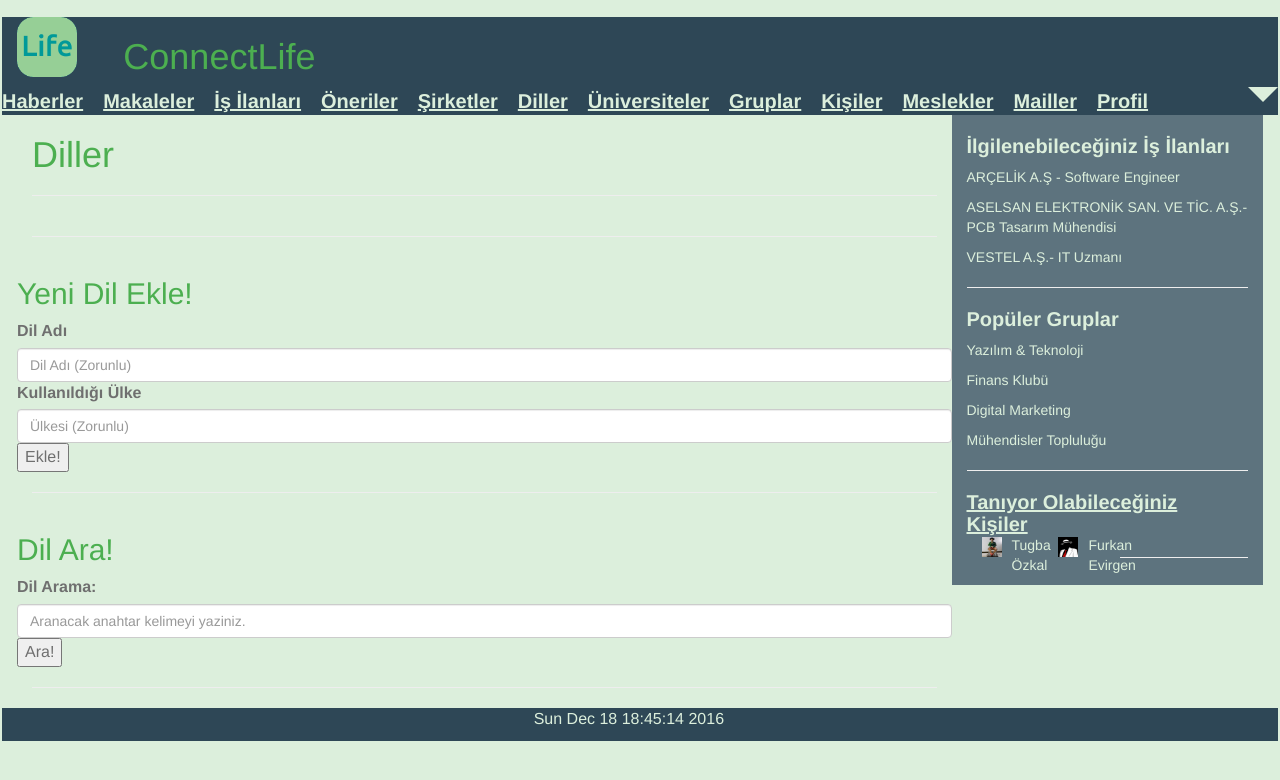
After one commit to orhanse/ConnectLife, a Flask app: page /diller in a window 1280 px wide. The commit adds this page. Shown: the top 780 px of the page. Run offline with Flask 2, Linux system fonts and the light colour scheme; data that the repository does not hold is empty; some libraries are stand-ins or nearby versions.

Commit message:
Dil Tablosu oluşturuldu. -Dil tablosu içeriği oluşturuldu. -Arama, güncelleme, silme ve ekleme fonksiyonları tanımlandı. -Database'e diller eklendi. -Server.py da diller sayfası ile ilgili gerekli eklemeler yapıldı. -Diller.py oluşturuldu.

```diff
--- a/server.py
+++ b/server.py
@@ -19,6 +19,7 @@ from meslekler import *
 from mailler import *
 from makaleler import *
 from oneriler import *
+from diller import *
 
 app = Flask(__name__)
 
@@ -783,6 +784,70 @@ def sirketler_update_page(sirket_id):
             connection.commit()
             return redirect(url_for('sirketler_sayfasi'))
 
+@app.route('/diller/initdb')
+def initialize_database_dil():
+    connection = dbapi2.connect(app.config['dsn'])
+    cursor =connection.cursor()
+    cursor.execute('''
+    DROP TABLE IF EXISTS DIL CASCADE;
+    ''')
+
+    init_diller_db(cursor)
+    connection.commit()
+    return redirect(url_for('home_page'))
+
+@app.route('/diller', methods = ['GET', 'POST'])
+def diller_sayfasi():
+    connection = dbapi2.connect(app.config['dsn'])
+    cursor = connection.cursor()
+    if request.method == 'GET':
+        now = datetime.datetime.now()
+        query = "SELECT ID, NAME, ULKESI FROM DIL"
+
+        cursor.execute(query)
+        dil=cursor.fetchall()
+        return render_template('diller.html', dil = dil, current_time=now.ctime())
+    elif "add" in request.form:
+        dil = Dil(request.form['name'],
+                     request.form['ulkesi'])
+
+        add_dil(cursor, request, dil)
+
+        connection.commit()
+        return redirect(url_for('diller_sayfasi'))
+    elif "search" in request.form:
+        aranan = request.form['aranan'];
+        query = """SELECT ID,NAME, ULKESI FROM DIL WHERE NAME LIKE %s"""
+
+
+        cursor.execute(query,[aranan])
+        dil=cursor.fetchall()
+        now = datetime.datetime.now()
+        return render_template('dil_ara.html', dil = dil, current_time=now.ctime(), sorgu = aranan)
+
+
+@app.route('/diller/<dil_id>', methods=['GET', 'POST'])
+def diller_update_page(dil_id):
+    connection = dbapi2.connect(app.config['dsn'])
+    cursor = connection.cursor()
+    if request.method == 'GET':
+        query = """SELECT * FROM DIL WHERE (ID = %s)"""
+        cursor.execute(query,dil_id)
+        dil = cursor.fetchall()
+        now = datetime.datetime.now()
+        return render_template('dil_guncelle.html', dil = dil, current_time=now.ctime())
+    elif request.method == 'POST':
+        if "update" in request.form:
+            dil1 = Dil(request.form['name'],
+                     request.form['ulkesi'])
+            update_diller(cursor, request.form['dil_id'], dil1)
+            connection.commit()
+            return redirect(url_for('diller_sayfasi'))
+        elif "delete" in request.form:
+            delete_diller(cursor, dil_id)
+            connection.commit()
+            return redirect(url_for('diller_sayfasi'))
+
 
 
 if __name__ == '__main__':
--- /dev/null
+++ b/templates/diller.html
@@ -0,0 +1,54 @@
+{% extends "home.html" %}
+
+{% block title %} Diller {% endblock %}
+
+{% block content %}
+
+	<h1>Diller</h1>
+	<form action="{{ url_for('diller_sayfasi')}}" method = "post">
+
+<hr>
+<div class = "row">
+	{% for id, name, ulkesi in dil%}
+	<div class = "col-md-3">
+		<!-- Title -->
+		<h2>{{name}}</h2>
+		<!-- Description -->
+		<p style= "font-size: 13pt;color: #00CED1;">Ülkesi: {{ulkesi}}</p>
+		<a class="btn btn-large btn-info" href= "{{ url_for('diller_update_page',dil_id=id)}}">Dili Düzenle</a>
+	</div>
+	{% endfor %}
+</div>
+</form>
+	<hr>
+	<div class = "row">
+
+		<!-- Yeni Dil ekleme sayfası  -->
+		    <h2>Yeni Dil Ekle!</h2>
+            <form id="add" action="{{ url_for('diller_sayfasi')}}" method = "post">
+                  <div class="form-dil">
+  						<label for="usr">Dil Adı</label>
+				  		<input class="form-control" size="7" form ="add" type="text" placeholder="Dil Adı (Zorunlu)" name="name" required="required">
+				  </div>
+                  <div class="form-dil">
+				  		<label for="usr">Kullanıldığı Ülke</label>
+						<input class="form-control" size="7" form ="add" type="text" placeholder="Ülkesi (Zorunlu)" name="ulkesi">
+				  </div>
+
+                  <input class="add" form="add" id="diller_form_add" value="Ekle!" name="add" type="submit">
+			</form>
+
+		</div>
+		<hr>
+		<div class = "row">
+			<h2>Dil Ara!</h2>
+			<form id="search" action="{{ url_for('diller_sayfasi')}}" method = "post">
+				<div class="form-dil">
+				  		<label for="usr">Dil Arama:</label>
+		          		<input class="form-control" size="7" form ="search" type="text" placeholder="Aranacak anahtar kelimeyi yaziniz." name="aranan">
+				  </div>
+                  <input class="search" form="search" id="diller_form_add" value="Ara!" name="search" type="submit">
+            </form>
+		</div>
+
+{% endblock %}
--- a/templates/home.html
+++ b/templates/home.html
@@ -42,6 +42,7 @@
 	    <a id="navlink" href = "{{ url_for('isilanlari_sayfasi') }}">İş İlanları</a>
 	    <a id="navlink" href = "{{ url_for('oneriler_sayfasi') }}">Öneriler</a>
 	    <a id="navlink" href = "{{ url_for('sirketler_sayfasi') }}">Şirketler</a>
+	    <a id="navlink" href = "{{ url_for('diller_sayfasi') }}">Diller</a>
 	    <a id="navlink"  href = "{{ url_for('universiteler_sayfasi') }}">Üniversiteler</a>
 	    <a id="navlink"  href="{{ url_for('gruplar_sayfasi') }}">Gruplar</a>
 	    <a id="navlink"  href="{{ url_for('kisiler_sayfasi') }}">Kişiler</a>
```
Also changed, not shown: diller.py (added, +76 -0 lines), templates/dil_ara.html (added, +28 -0 lines), templates/dil_guncelle.html (added, +26 -0 lines).
